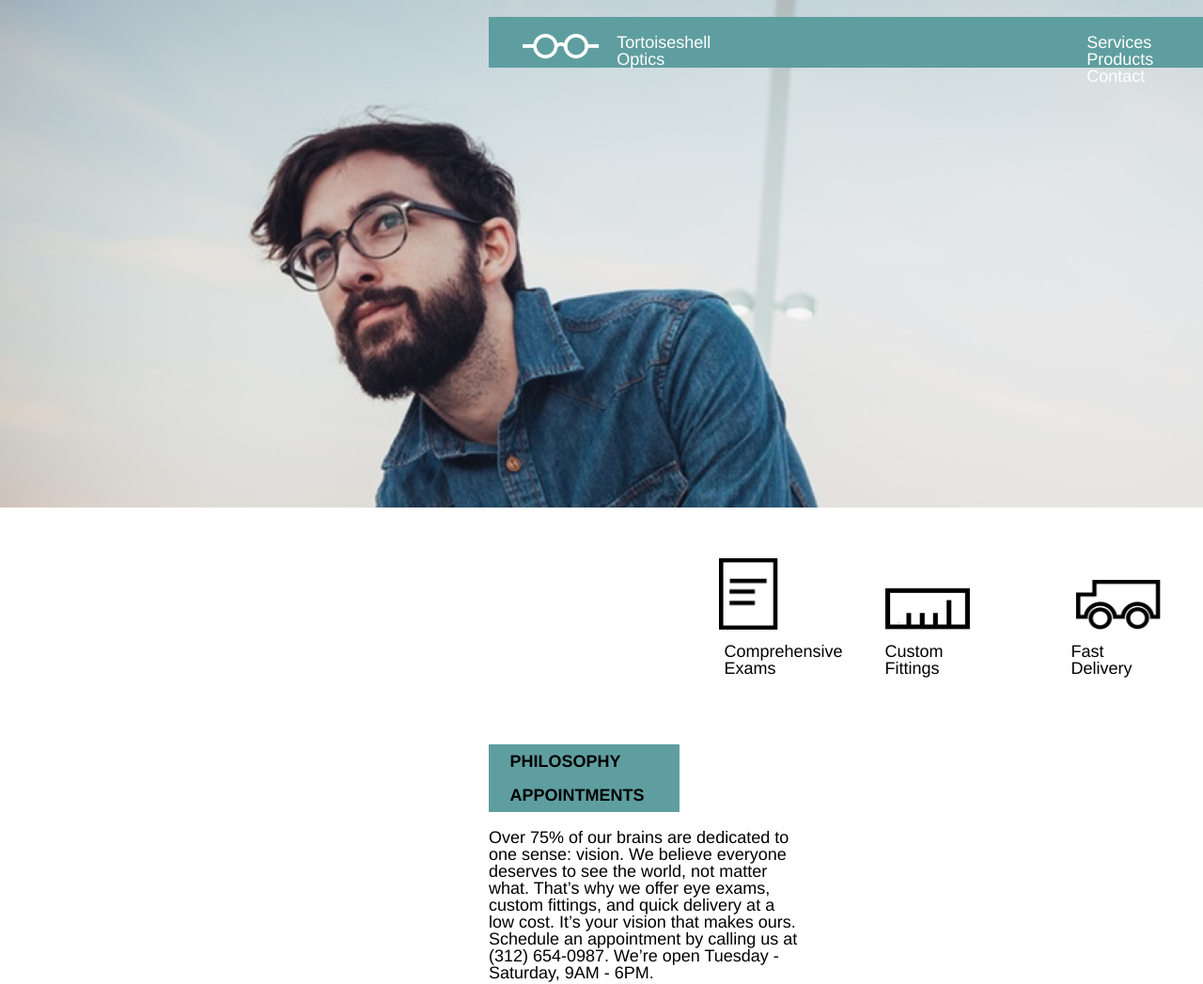
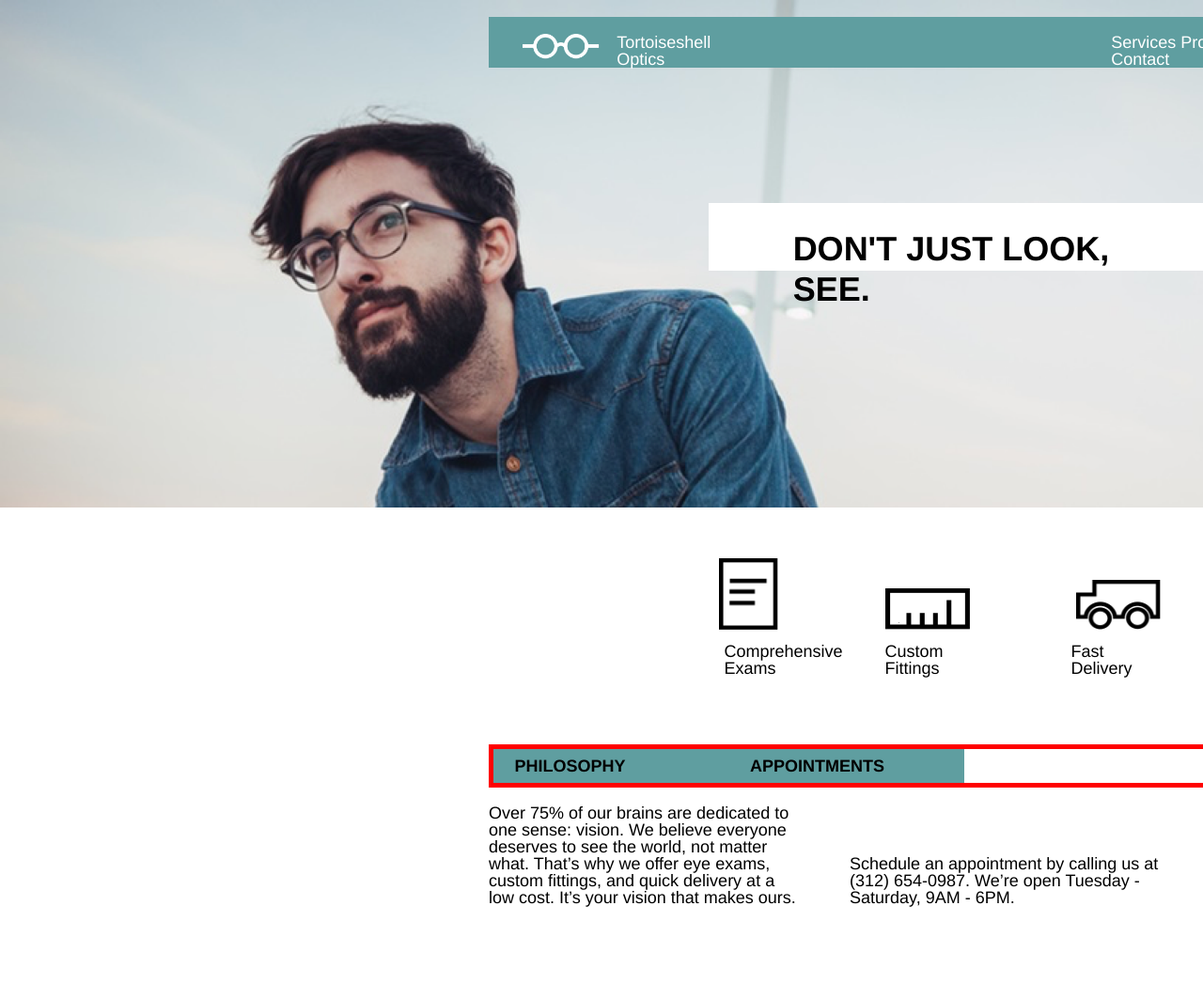
Before and after one commit to REThornton/Tortoiseshell, a plain HTML site: page index.html in a window 1280 px wide. Shown: the top 1047 px of the page at 94% size. Drawn offline with Linux system fonts and the light colour scheme.

Commit message:
changes to css and html

```diff
--- a/index.html
+++ b/index.html
@@ -15,8 +15,11 @@
     <img src="resources\logo-white.png" alt="Logo" class="headerimg">
     <p class="headertitle">Tortoiseshell Optics</p>
     <p class="headercap">Services Products Contact</p>
+    <p class="look">DON'T JUST LOOK, SEE.</p>
   </div>
 </div>
+
+
 
 <!--THREE OPTIONS/FLEXCONTAINER-->
 
@@ -34,7 +37,7 @@
 <!--PHILOSOPHY/APPOINTMENTS/FLEXCONTAINER-->
 
 <div class="FLEXCONTAINER-PHIL-APP">
-  <div class="APP-ITEM"><p class="APP">PHILOSOPHY</p><p class="APP">APPOINTMENTS</p></div>
+  <p class="APP">PHILOSOPHY</p><p class="APP">APPOINTMENTS</p>
 </div>
 
 <div class="FLEXCONTAINER-PHIL-APP-PAR">
--- a/resources/css/style.css
+++ b/resources/css/style.css
@@ -4,6 +4,7 @@
 html{
   font-size: 18px;
   font-family: Helvetica;
+  line-height: 1.4;
 }
 
 /*HEADER/LOGO/BANNER/MAIN IMAGE/FLEXCONTAINER*/
@@ -44,6 +45,17 @@ html{
 .headertitle{
   color: white;
   align-items: left;
+}
+
+.look{
+  height: 1rem;
+  margin-top: 10rem;
+  line-height: 1.2;
+  padding: 1.5rem 5rem;
+  font-weight: bold;
+  font-size: 2rem;
+  background-color: white;
+  margin-left: -636px;
 }
 
 /*THREE OPTIONS/FLEXCONTAINER*/
@@ -95,21 +107,20 @@ html{
   width: 960px;
   margin-left: 520px;
   margin-bottom: 1rem;
-  justify-content: space-between;
-}
+  border: 5px solid red;
 
-.APP-ITEM{
-  display: inline-block;
 }
 
 .APP{
+  display: inline-block;
   width: 10rem;
   background-color: cadetblue;
-  font-weight: bold;
-  font-size: 1rem;
   padding-left: 1.25rem;
   padding-top: 0.5rem;
   padding-bottom: 0.5rem;
+  padding-right: 5%;
+  font-weight: bold;
+  font-size: 1rem;
 }
 
 .FLEXCONTAINER-PHIL-APP-PAR{
@@ -117,7 +128,7 @@ html{
   width: 960px;
   margin-left: 520px;
   margin-bottom: 5rem;
-  justify-content: space-between;
+  align-items: flex-start;
 }
 
 .PAR-ITEM{
@@ -125,7 +136,9 @@ html{
 }
 
 .PAR{
+  display: inline-block;
   width: 35%;
+  padding-right: 5%;
 }
 
 /*FOOTER/FLEXCONTAINER*/
```
